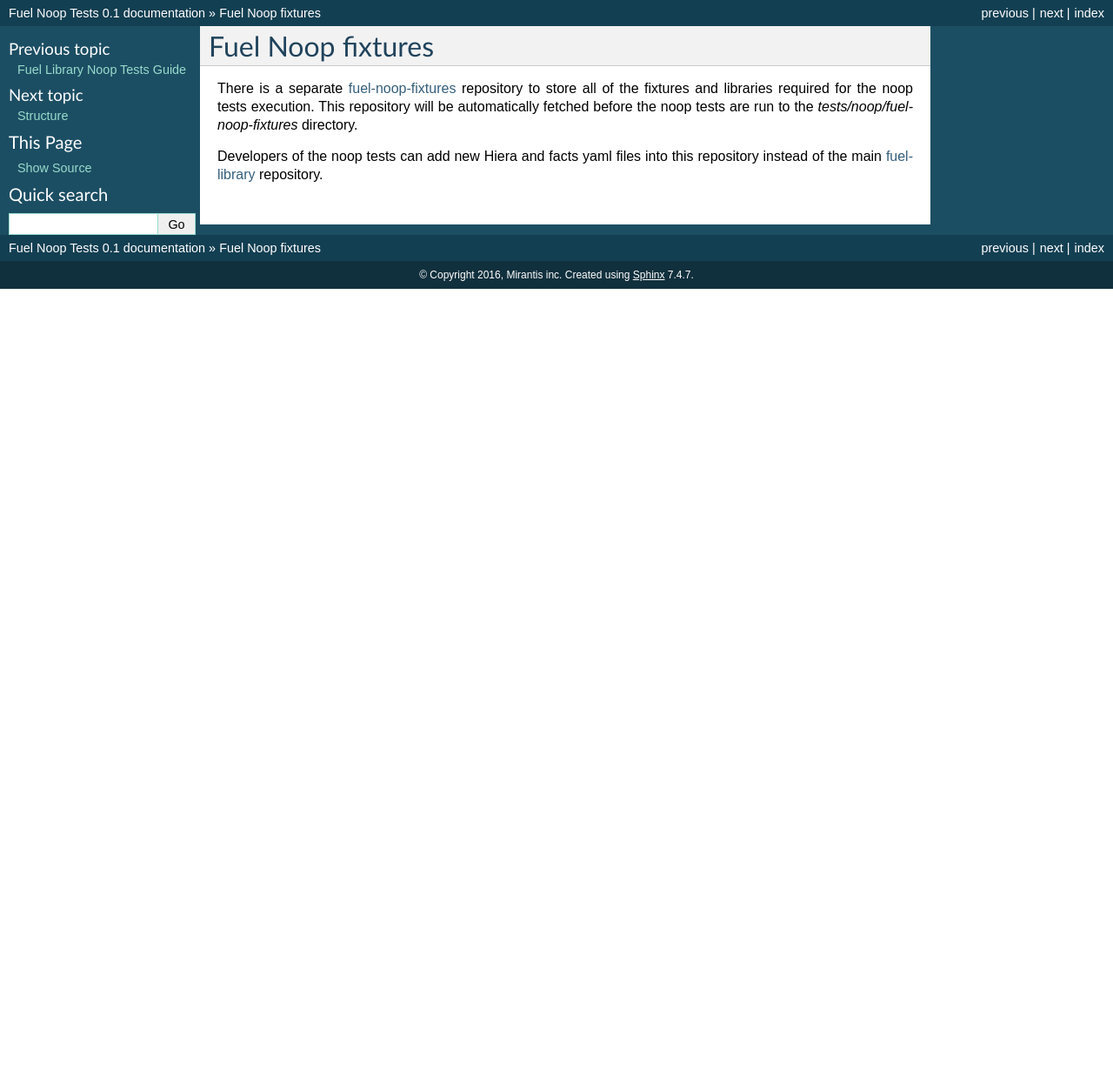
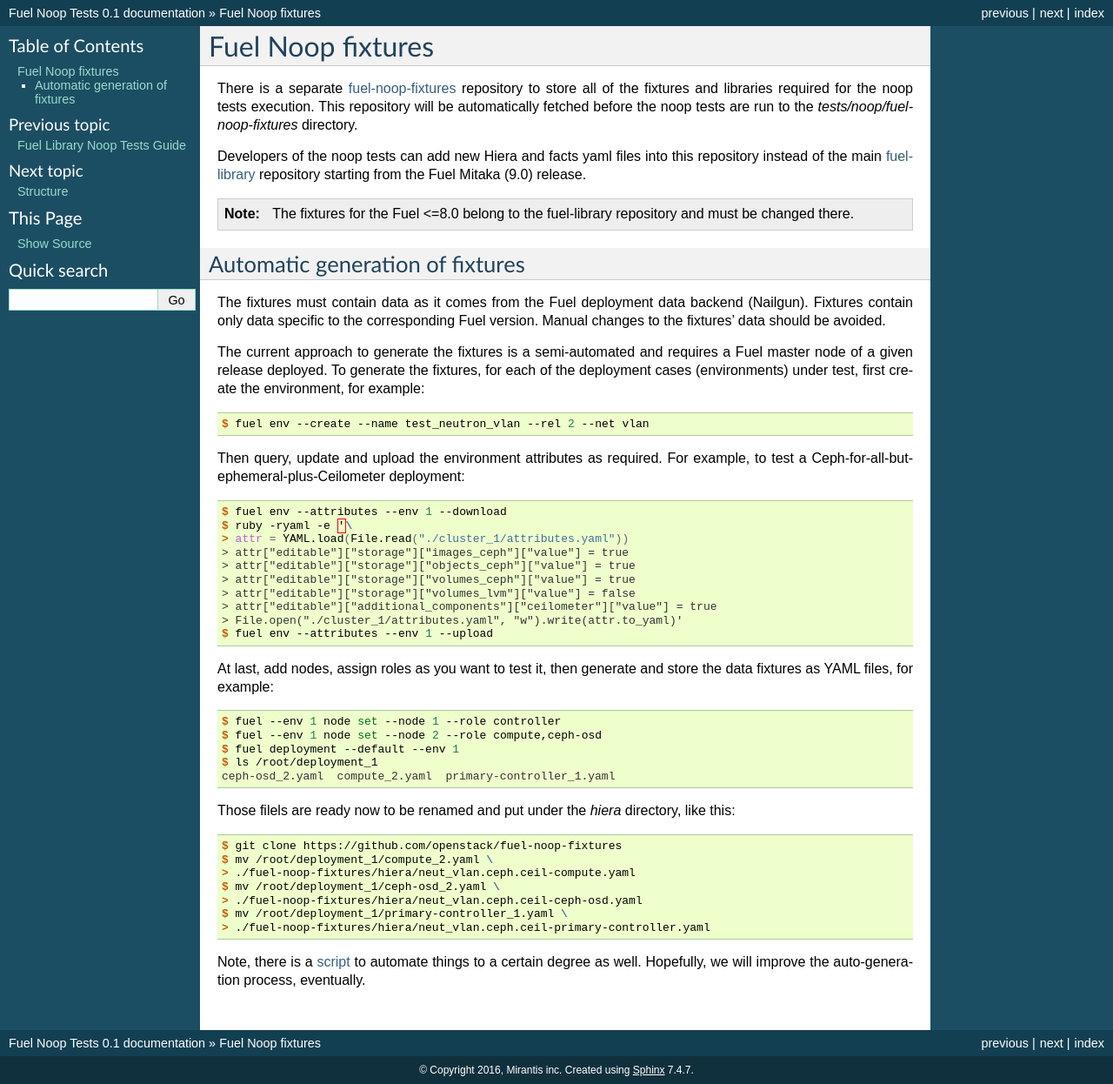
Before and after one commit to openstack-archive/fuel-noop-fixtures, a Sphinx documentation site: the page built from doc/fixtures.rst, in a window 1280 px wide. Shown: the whole page at 87% size. Built offline with Sphinx 7.4.7, drawn with Linux system fonts in a browser that asks for light colours; before the commit the page ends 900 px from its top, so only the background shows below that.

Commit message:
Add docs for auto generation of fixtures
Related-bug: #1535339
Related blueprint deployment-dryrun-fixtures-generator

Change-Id: I665fcfeb5a8b93132228522ad53a3eea52d6648a
Signed-off-by: Bogdan Dobrelya <bdobrelia@mirantis.com>

```diff
--- a/doc/fixtures.rst
+++ b/doc/fixtures.rst
@@ -9,7 +9,72 @@
 the *tests/noop/fuel-noop-fixtures* directory.
 
 Developers of the noop tests can add new Hiera and facts yaml files into this
-repository instead of the main `fuel-library`_ repository.
+repository instead of the main `fuel-library`_ repository starting from the
+Fuel Mitaka (9.0) release.
+
+.. note:: The fixtures for the Fuel <=8.0 belong to the fuel-library
+  repository and must be changed there.
 
 .. _fuel-noop-fixtures: https://github.com/openstack/fuel-noop-fixtures
 .. _fuel-library: https://github.com/openstack/fuel-library
+
+Automatic generation of fixtures
+--------------------------------
+
+The fixtures must contain data as it comes from the Fuel deployment data
+backend (Nailgun). Fixtures contain only data specific to the corresponding
+Fuel version. Manual changes to the fixtures' data should be avoided.
+
+The current approach to generate the fixtures is a semi-automated and
+requires a Fuel master node of a given release deployed. To generate the
+fixtures, for each of the deployment cases (environments) under test, first
+create the environment, for example:
+
+.. code-block:: console
+
+  $ fuel env --create --name test_neutron_vlan --rel 2 --net vlan
+
+Then query, update and upload the environment attributes as required. For example,
+to test a Ceph-for-all-but-ephemeral-plus-Ceilometer deployment:
+
+.. code-block:: console
+
+  $ fuel env --attributes --env 1 --download
+  $ ruby -ryaml -e '\
+  > attr = YAML.load(File.read("./cluster_1/attributes.yaml"))
+  > attr["editable"]["storage"]["images_ceph"]["value"] = true
+  > attr["editable"]["storage"]["objects_ceph"]["value"] = true
+  > attr["editable"]["storage"]["volumes_ceph"]["value"] = true
+  > attr["editable"]["storage"]["volumes_lvm"]["value"] = false
+  > attr["editable"]["additional_components"]["ceilometer"]["value"] = true
+  > File.open("./cluster_1/attributes.yaml", "w").write(attr.to_yaml)'
+  $ fuel env --attributes --env 1 --upload
+
+At last, add nodes, assign roles as you want to test it, then generate and store
+the data fixtures as YAML files, for example:
+
+.. code-block:: console
+
+  $ fuel --env 1 node set --node 1 --role controller
+  $ fuel --env 1 node set --node 2 --role compute,ceph-osd
+  $ fuel deployment --default --env 1
+  $ ls /root/deployment_1
+  ceph-osd_2.yaml  compute_2.yaml  primary-controller_1.yaml
+
+Those filels are ready now to be renamed and put under the `hiera`
+directory, like this:
+
+.. code-block:: console
+
+  $ git clone https://github.com/openstack/fuel-noop-fixtures
+  $ mv /root/deployment_1/compute_2.yaml \
+  > ./fuel-noop-fixtures/hiera/neut_vlan.ceph.ceil-compute.yaml
+  $ mv /root/deployment_1/ceph-osd_2.yaml \
+  > ./fuel-noop-fixtures/hiera/neut_vlan.ceph.ceil-ceph-osd.yaml
+  $ mv /root/deployment_1/primary-controller_1.yaml \
+  > ./fuel-noop-fixtures/hiera/neut_vlan.ceph.ceil-primary-controller.yaml
+
+Note, there is a `script`_ to automate things to a certain degree as well.
+Hopefully, we will improve the auto-generation process, eventually.
+
+.. _script: https://github.com/adidenko/scripts/blob/master/fuel/generate_yamls.sh
```
